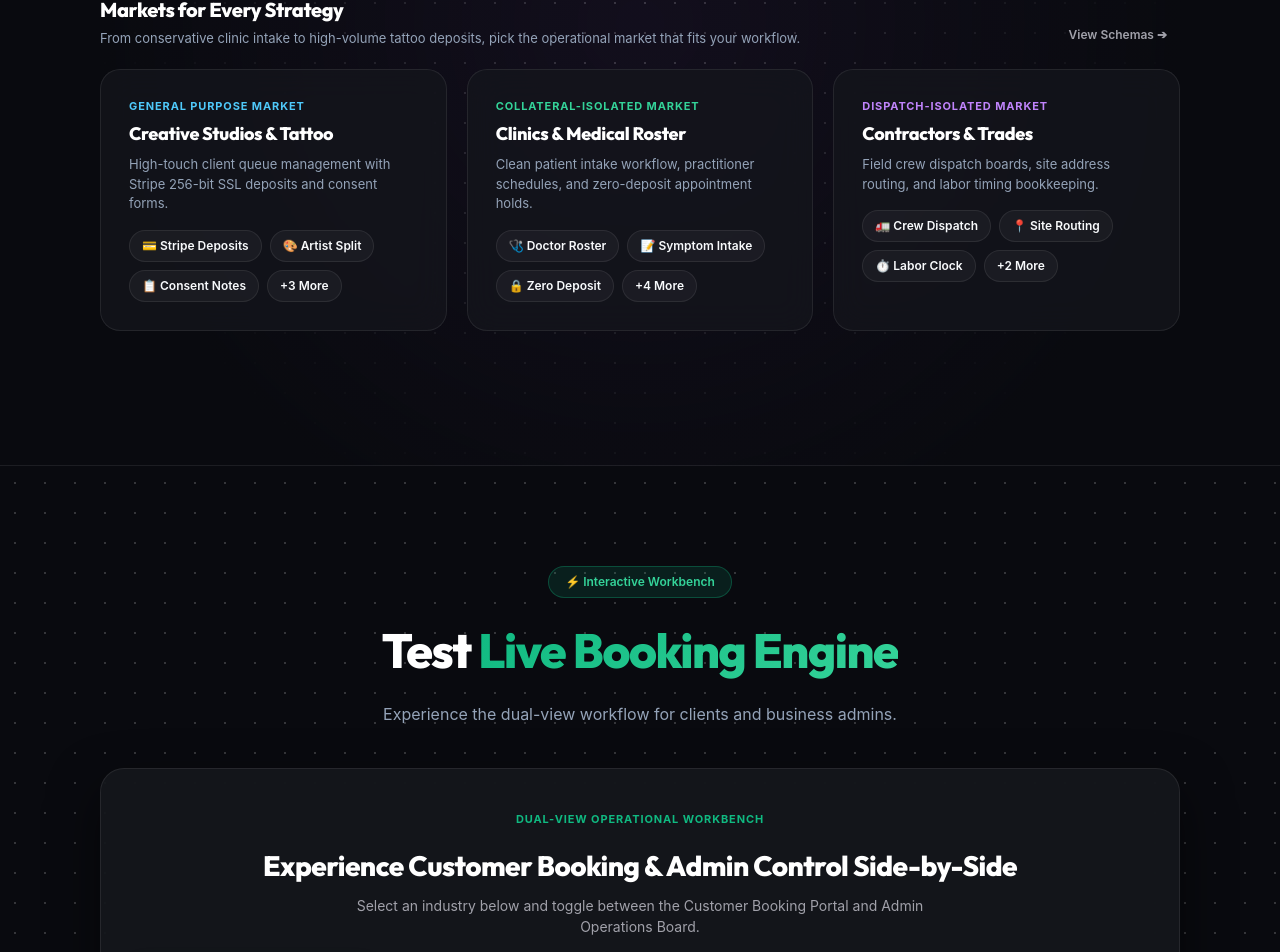
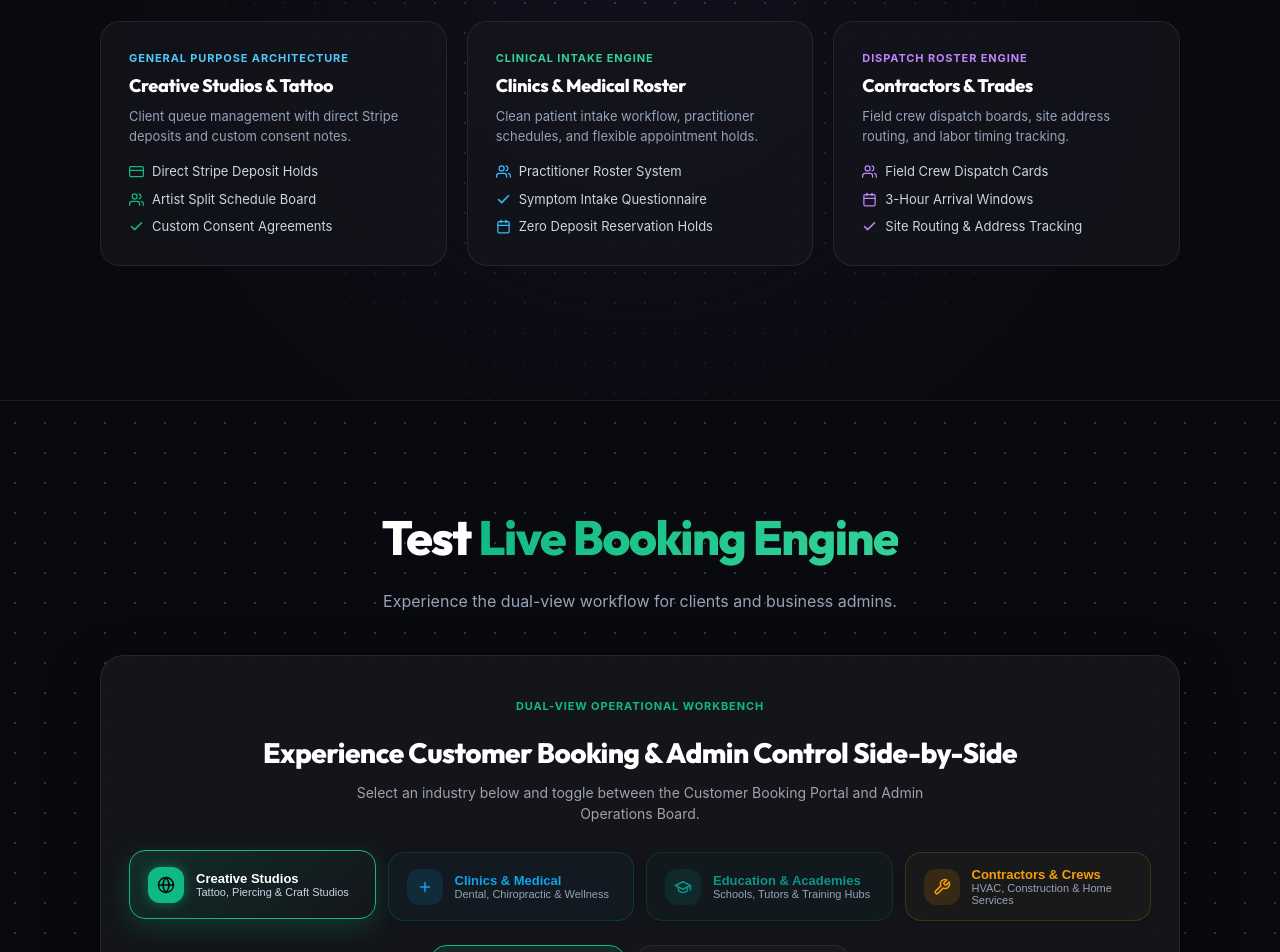
Before and after one commit to RadoMatas/NativeBooking, a React (Vite) app: page / in a window 1280 px wide. Shown: the part 1482-2434 px from the top of the page. Built offline with nearby package versions, Linux system fonts and the light colour scheme; no server answers; the database is empty.

Commit message:
Refine UI icons, remove emoji/pill clutter, add pre-footer meeting CTA, and implement dual timezone conversion on book-call

```diff
--- a/src/components/WhiteLabelComparison.tsx
+++ b/src/components/WhiteLabelComparison.tsx
@@ -86,7 +86,7 @@ export default function WhiteLabelComparison() {
               <th style={{ padding: '16px', color: 'var(--text-secondary)', fontWeight: 600 }}>Capability</th>
               <th style={{ padding: '16px', color: 'rgba(239, 68, 68, 0.85)', fontWeight: 700 }}>Generic SaaS Platforms</th>
               <th style={{ padding: '16px', color: 'var(--accent-color)', fontWeight: 800, background: 'rgba(16, 185, 129, 0.06)', borderRadius: '8px 8px 0 0' }}>
-                ⚡ NativeBooking White-Label
+                NativeBooking White-Label
               </th>
             </tr>
           </thead>
@@ -131,7 +131,7 @@ export default function WhiteLabelComparison() {
               <strong>Generic SaaS:</strong> {row.saas}
             </div>
             <div style={{ fontSize: '13px', color: '#34d399', background: 'rgba(16, 185, 129, 0.1)', padding: '8px 12px', borderRadius: '8px', fontWeight: 600 }}>
-              <strong>⚡ NativeBooking:</strong> {row.nativeBooking}
+              <strong>NativeBooking:</strong> {row.nativeBooking}
             </div>
           </div>
         ))}
--- a/src/pages/PortalHome.tsx
+++ b/src/pages/PortalHome.tsx
@@ -5,6 +5,13 @@ import WhiteLabelComparison from '../components/WhiteLabelComparison'
 import { Badge } from '../components/ui/Badge'
 import { Button } from '../components/ui/Button'
 import { PageWrapper } from '../components/ui/PageWrapper'
+import {
+  CreditCardIcon,
+  UsersIcon,
+  CalendarIcon,
+  CheckIcon,
+  ArrowRightIcon
+} from '../components/ui/Icons'
 
 export default function PortalHome() {
   const navigate = useNavigate()
@@ -108,13 +115,12 @@ export default function PortalHome() {
 
         {/* Right Action Buttons */}
         <div className="aave-header-buttons" style={{ display: 'flex', alignItems: 'center', gap: '8px', flexWrap: 'wrap' }}>
-          {/* Removed public Admin Login link */}
           <Button
             variant="primary"
             size="sm"
             onClick={() => navigate('/book-call')}
           >
-            Use NativeBooking
+            Get in Touch
           </Button>
         </div>
       </header>
@@ -170,7 +176,7 @@ export default function PortalHome() {
           {/* Action Buttons */}
           <div className="aave-hero-buttons" style={{ display: 'flex', gap: '12px', justifyContent: 'center', marginBottom: '48px', flexWrap: 'wrap', width: '100%' }}>
             <Button variant="primary" size="lg" onClick={() => navigate('/book-call')}>
-              Book Demo Call ➔
+              Schedule Intro Meeting ➔
             </Button>
             <Button
               variant="secondary"
@@ -210,11 +216,6 @@ export default function PortalHome() {
         <div style={{ maxWidth: '1080px', margin: '0 auto', position: 'relative', zIndex: 1, width: '100%', boxSizing: 'border-box' }}>
           {/* Header */}
           <div style={{ textAlign: 'center', marginBottom: '48px' }}>
-            <div style={{ marginBottom: '16px', display: 'flex', justifyContent: 'center' }}>
-              <Badge variant="neutral" style={{ background: 'rgba(168, 85, 247, 0.15)', borderColor: 'rgba(168, 85, 247, 0.4)', color: '#c084fc', padding: '6px 16px' }}>
-                🛡️ NativeBooking Pro
-              </Badge>
-            </div>
             <h2
               className="aave-section-title"
               style={{
@@ -234,7 +235,7 @@ export default function PortalHome() {
 
             <div style={{ display: 'flex', gap: '12px', justifyContent: 'center', marginTop: '28px', flexWrap: 'wrap', width: '100%' }}>
               <Button variant="purple" size="lg" onClick={() => navigate('/book-call')}>
-                Request Pro Demo ➔
+                Book Strategy Session ➔
               </Button>
             </div>
           </div>
@@ -248,7 +249,16 @@ export default function PortalHome() {
                   From conservative clinic intake to high-volume tattoo deposits, pick the operational market that fits your workflow.
                 </p>
               </div>
-              <Button variant="ghost" size="sm" onClick={() => navigate('/book-call')}>
+              <Button
+                variant="ghost"
+                size="sm"
+                onClick={() => {
+                  const element = document.getElementById('workbench')
+                  if (element) {
+                    element.scrollIntoView({ behavior: 'smooth' })
+                  }
+                }}
+              >
                 View Schemas ➔
               </Button>
             </div>
@@ -267,20 +277,28 @@ export default function PortalHome() {
               <div className="aave-market-card">
                 <div style={{ marginBottom: '16px' }}>
                   <span style={{ fontSize: '11px', fontWeight: 700, textTransform: 'uppercase', letterSpacing: '0.08em', color: '#4fc9fa', display: 'block', marginBottom: '6px' }}>
-                    General Purpose Market
+                    General Purpose Architecture
                   </span>
                   <h4 style={{ fontSize: '18px', fontWeight: 800, color: '#ffffff', marginBottom: '8px' }}>
                     Creative Studios & Tattoo
                   </h4>
                   <p style={{ fontSize: '13px', color: '#94a3b8', lineHeight: '1.5' }}>
-                    High-touch client queue management with Stripe 256-bit SSL deposits and consent forms.
+                    Client queue management with direct Stripe deposits and custom consent notes.
                   </p>
                 </div>
-                <div style={{ display: 'flex', flexWrap: 'wrap', gap: '8px' }}>
-                  <span className="aave-token-pill">💳 Stripe Deposits</span>
-                  <span className="aave-token-pill">🎨 Artist Split</span>
-                  <span className="aave-token-pill">📋 Consent Notes</span>
-                  <span className="aave-token-pill">+3 More</span>
+                <div style={{ display: 'flex', flexDirection: 'column', gap: '8px', fontSize: '13px', color: '#cbd5e1' }}>
+                  <div style={{ display: 'flex', alignItems: 'center', gap: '8px' }}>
+                    <CreditCardIcon size={15} style={{ color: '#10b981' }} />
+                    <span>Direct Stripe Deposit Holds</span>
+                  </div>
+                  <div style={{ display: 'flex', alignItems: 'center', gap: '8px' }}>
+                    <UsersIcon size={15} style={{ color: '#10b981' }} />
+                    <span>Artist Split Schedule Board</span>
+                  </div>
+                  <div style={{ display: 'flex', alignItems: 'center', gap: '8px' }}>
+                    <CheckIcon size={15} style={{ color: '#10b981' }} />
+                    <span>Custom Consent Agreements</span>
+                  </div>
                 </div>
               </div>
 
@@ -288,20 +306,28 @@ export default function PortalHome() {
               <div className="aave-market-card">
                 <div style={{ marginBottom: '16px' }}>
                   <span style={{ fontSize: '11px', fontWeight: 700, textTransform: 'uppercase', letterSpacing: '0.08em', color: '#34d399', display: 'block', marginBottom: '6px' }}>
-                    Collateral-Isolated Market
+                    Clinical Intake Engine
                   </span>
                   <h4 style={{ fontSize: '18px', fontWeight: 800, color: '#ffffff', marginBottom: '8px' }}>
                     Clinics & Medical Roster
                   </h4>
                   <p style={{ fontSize: '13px', color: '#94a3b8', lineHeight: '1.5' }}>
-                    Clean patient intake workflow, practitioner schedules, and zero-deposit appointment holds.
+                    Clean patient intake workflow, practitioner schedules, and flexible appointment holds.
                   </p>
                 </div>
-                <div style={{ display: 'flex', flexWrap: 'wrap', gap: '8px' }}>
-                  <span className="aave-token-pill">🩺 Doctor Roster</span>
-                  <span className="aave-token-pill">📝 Symptom Intake</span>
-                  <span className="aave-token-pill">🔒 Zero Deposit</span>
-                  <span className="aave-token-pill">+4 More</span>
+                <div style={{ display: 'flex', flexDirection: 'column', gap: '8px', fontSize: '13px', color: '#cbd5e1' }}>
+                  <div style={{ display: 'flex', alignItems: 'center', gap: '8px' }}>
+                    <UsersIcon size={15} style={{ color: '#38bdf8' }} />
+                    <span>Practitioner Roster System</span>
+                  </div>
+                  <div style={{ display: 'flex', alignItems: 'center', gap: '8px' }}>
+                    <CheckIcon size={15} style={{ color: '#38bdf8' }} />
+                    <span>Symptom Intake Questionnaire</span>
+                  </div>
+                  <div style={{ display: 'flex', alignItems: 'center', gap: '8px' }}>
+                    <CalendarIcon size={15} style={{ color: '#38bdf8' }} />
+                    <span>Zero Deposit Reservation Holds</span>
+                  </div>
                 </div>
               </div>
 
@@ -309,20 +335,28 @@ export default function PortalHome() {
               <div className="aave-market-card">
                 <div style={{ marginBottom: '16px' }}>
                   <span style={{ fontSize: '11px', fontWeight: 700, textTransform: 'uppercase', letterSpacing: '0.08em', color: '#c084fc', display: 'block', marginBottom: '6px' }}>
-                    Dispatch-Isolated Market
+                    Dispatch Roster Engine
                   </span>
                   <h4 style={{ fontSize: '18px', fontWeight: 800, color: '#ffffff', marginBottom: '8px' }}>
                     Contractors & Trades
                   </h4>
                   <p style={{ fontSize: '13px', color: '#94a3b8', lineHeight: '1.5' }}>
-                    Field crew dispatch boards, site address routing, and labor timing bookkeeping.
+                    Field crew dispatch boards, site address routing, and labor timing tracking.
                   </p>
                 </div>
-                <div style={{ display: 'flex', flexWrap: 'wrap', gap: '8px' }}>
-                  <span className="aave-token-pill">🚛 Crew Dispatch</span>
-                  <span className="aave-token-pill">📍 Site Routing</span>
-                  <span className="aave-token-pill">⏱️ Labor Clock</span>
-                  <span className="aave-token-pill">+2 More</span>
+                <div style={{ display: 'flex', flexDirection: 'column', gap: '8px', fontSize: '13px', color: '#cbd5e1' }}>
+                  <div style={{ display: 'flex', alignItems: 'center', gap: '8px' }}>
+                    <UsersIcon size={15} style={{ color: '#c084fc' }} />
+                    <span>Field Crew Dispatch Cards</span>
+                  </div>
+                  <div style={{ display: 'flex', alignItems: 'center', gap: '8px' }}>
+                    <CalendarIcon size={15} style={{ color: '#c084fc' }} />
+                    <span>3-Hour Arrival Windows</span>
+                  </div>
+                  <div style={{ display: 'flex', alignItems: 'center', gap: '8px' }}>
+                    <CheckIcon size={15} style={{ color: '#c084fc' }} />
+                    <span>Site Routing & Address Tracking</span>
+                  </div>
                 </div>
               </div>
             </div>
@@ -343,11 +377,6 @@ export default function PortalHome() {
       >
         <div style={{ maxWidth: '1080px', margin: '0 auto', position: 'relative', zIndex: 1, width: '100%', boxSizing: 'border-box' }}>
           <div style={{ textAlign: 'center', marginBottom: '40px' }}>
-            <div style={{ marginBottom: '16px', display: 'flex', justifyContent: 'center' }}>
-              <Badge variant="confirmed" style={{ padding: '6px 16px' }}>
-                ⚡ Interactive Workbench
-              </Badge>
-            </div>
             <h2
               className="aave-section-title"
               style={{
@@ -390,6 +419,18 @@ export default function PortalHome() {
         }}
       >
         <div style={{ maxWidth: '1080px', margin: '0 auto', width: '100%', boxSizing: 'border-box' }}>
+
+          {/* Pre-Footer Meeting CTA Callout Box */}
+          <div style={{ background: 'rgba(16, 185, 129, 0.05)', border: '1px solid rgba(16, 185, 129, 0.2)', borderRadius: '16px', padding: '32px', textAlign: 'left', marginBottom: '48px', display: 'flex', justifyContent: 'space-between', alignItems: 'center', flexWrap: 'wrap', gap: '20px' }}>
+            <div>
+              <h3 style={{ fontSize: '22px', fontWeight: 800, color: '#ffffff', margin: '0 0 6px 0' }}>Ready to discuss your custom build?</h3>
+              <p style={{ fontSize: '14px', color: '#94a3b8', margin: 0 }}>Schedule a 1-on-1 session to walk through your business rules, staff rosters, and Stripe setup.</p>
+            </div>
+            <Button variant="primary" size="lg" onClick={() => navigate('/book-call')}>
+              Schedule Intro Meeting ➔
+            </Button>
+          </div>
+
           <div
             style={{
               display: 'grid',
```
Also changed, not shown: src/components/InteractiveShowcase.tsx (+11 -3 lines), src/pages/BookIntroCall.tsx (+137 -24 lines).
